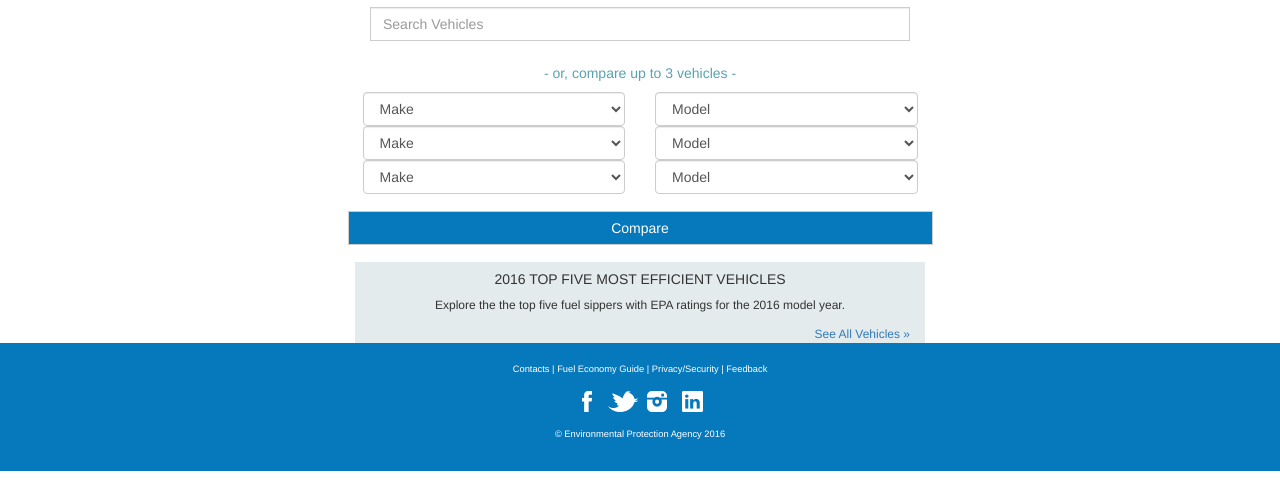
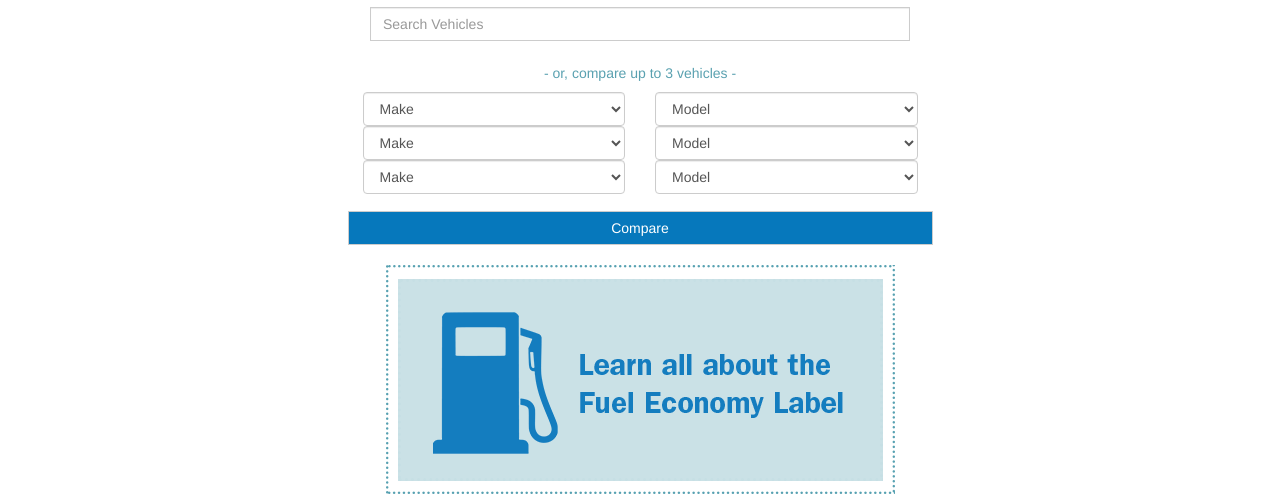
Before and after one commit to afseparfi/afseparfi, a plain HTML site: page index.html in a window 1280 px wide. Shown: the part 464-964 px from the top of the page. Before the commit the page ends 935 px from the top, so only its background shows below. Drawn offline with Linux system fonts and the light colour scheme; a script that the page names is missing.

Commit message:
added homepage link to understand epa labels via graphic

```diff
--- a/views/vehicle-index.html
+++ b/views/vehicle-index.html
@@ -71,7 +71,10 @@
 	      <button class="btn btn-default col-xs-8 col-xs-offset-2 col-md-6 col-md-offset-3" data-ng-click="compareVehicles()">Compare</button>
 	    </div>
     </div>
-
+	  <br/>
+    <div class="row clearfix">
+      <a href="#/understand-epa-labels"><img class="img-responsive center-block" src="images/learn-about-fuel-economy.png"></a>
+    </div>
 	  <br/>
 		<div class="row highlight-row col-md-6 col-md-offset-3">
 		  <h5 class="text-center">2016 TOP FIVE MOST EFFICIENT VEHICLES</h5>
```
Also changed, not shown: images/learn-about-fuel-economy.png (added).
